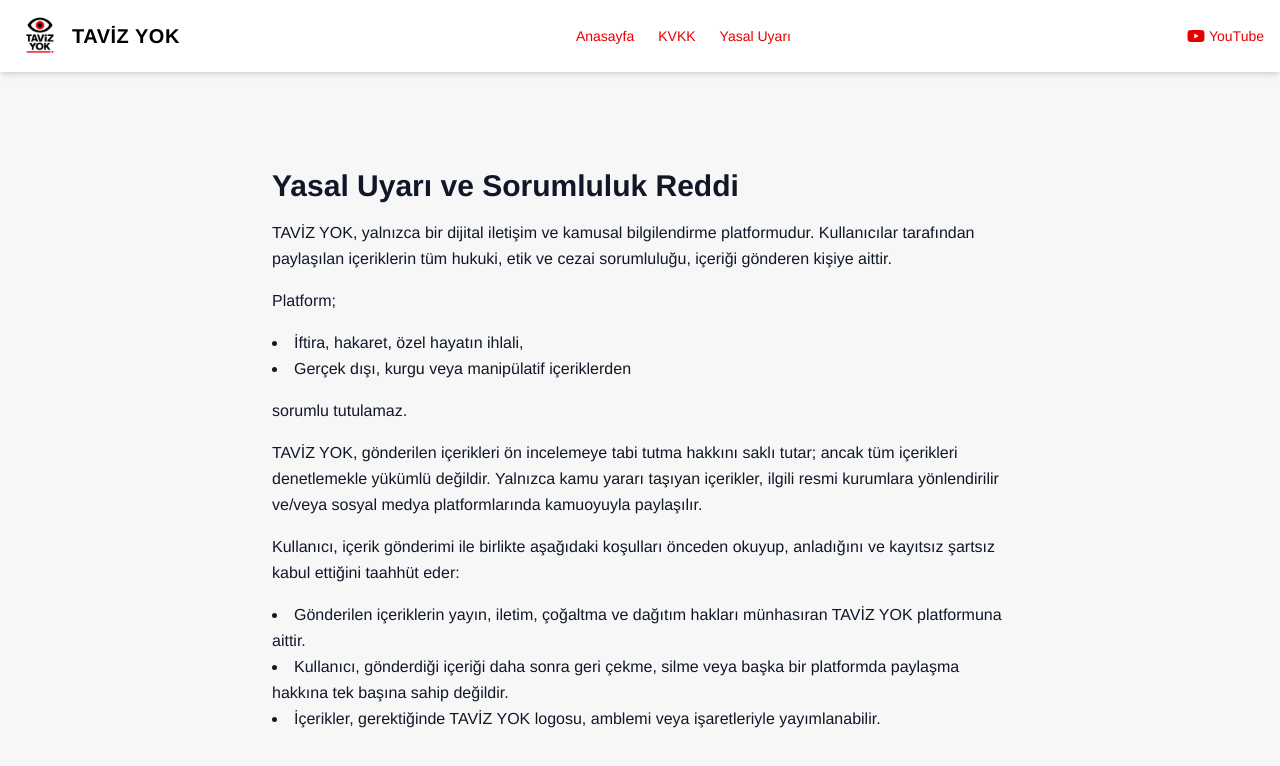
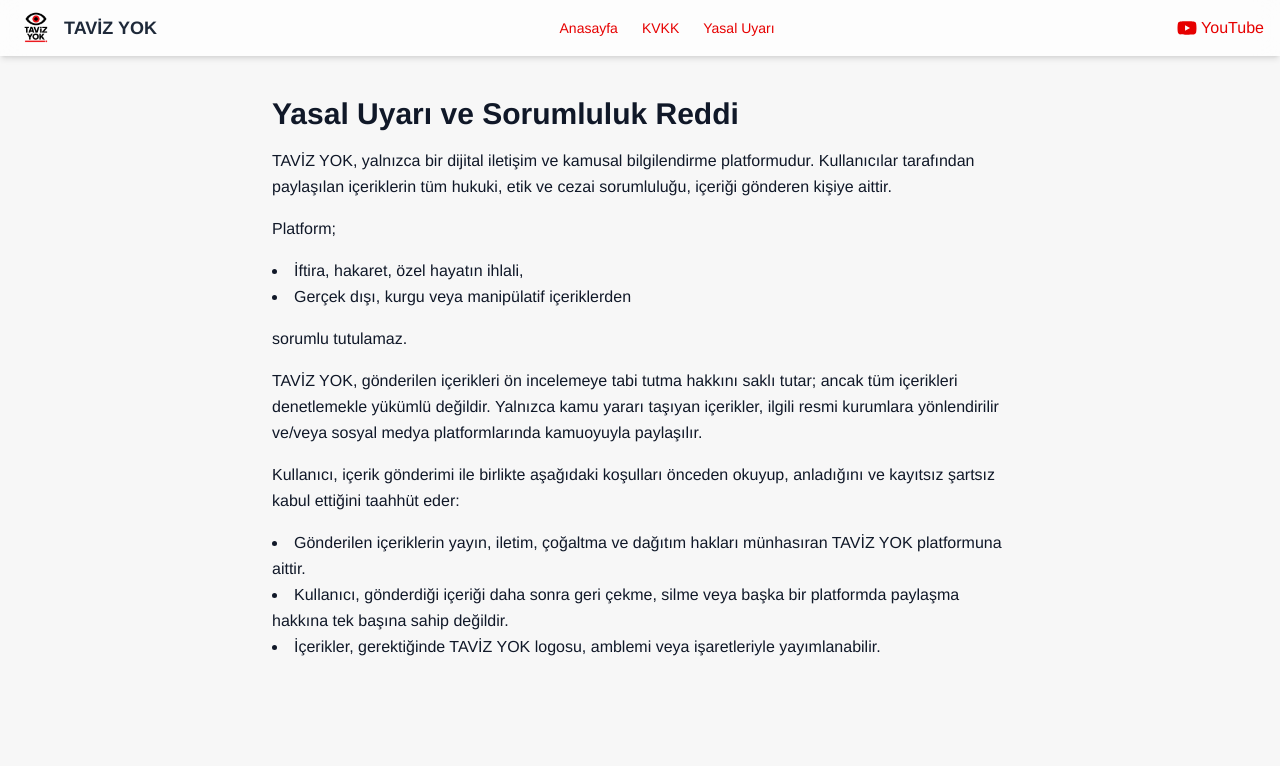
Before and after one commit to GurhanAksoy/tavizyok-website, a Next.js app: page /yasal-uyari in a window 1280 px wide. Shown: the top 766 px of the page. Built offline with nearby package versions, Linux system fonts and the light colour scheme.

Commit message:
Update Navbar.js

```diff
--- a/src/components/Navbar.js
+++ b/src/components/Navbar.js
@@ -1,55 +1,43 @@
 'use client';
-
 import Link from 'next/link';
 import Image from 'next/image';
 import { FaYoutube } from 'react-icons/fa';
 
 export default function Navbar() {
   return (
-    <header className="bg-white shadow-md w-full sticky top-0 z-50">
-      <nav className="max-w-7xl mx-auto px-4 py-3 flex justify-between items-center">
+    <nav className="fixed top-0 left-0 w-full z-50 backdrop-blur-md bg-white/70 shadow-md">
+      <div className="max-w-7xl mx-auto px-4 py-2 flex items-center justify-between">
         {/* Logo */}
-        <div className="flex items-center space-x-2">
-          <Link href="/">
-            <div className="flex items-center space-x-2 cursor-pointer">
+        <Link href="/" className="flex items-center space-x-2">
           <Image
             src="/logo.png"
             alt="Taviz Yok Logo"
-                width={48}
-                height={48}
+            width={40}
+            height={40}
+            className="object-contain"
             priority
           />
-              <span className="text-xl font-bold text-black tracking-wide">TAVİZ YOK</span>
-            </div>
+          <span className="text-lg font-bold text-gray-800">TAVİZ YOK</span>
         </Link>
+
+        {/* Menü */}
+        <div className="flex items-center space-x-6 text-sm font-medium text-gray-800">
+          <Link href="/" className="hover:text-red-600 transition">Anasayfa</Link>
+          <Link href="/kvkk" className="hover:text-red-600 transition">KVKK</Link>
+          <Link href="/yasal-uyari" className="hover:text-red-600 transition">Yasal Uyarı</Link>
         </div>
 
-        {/* Nav Links */}
-        <ul className="hidden md:flex space-x-6 text-sm font-medium">
-          <li>
-            <Link href="/" className="hover:text-red-600 transition">Anasayfa</Link>
-          </li>
-          <li>
-            <Link href="/kvkk" className="hover:text-red-600 transition">KVKK</Link>
-          </li>
-          <li>
-            <Link href="/yasal-uyari" className="hover:text-red-600 transition">Yasal Uyarı</Link>
-          </li>
-        </ul>
-
         {/* YouTube */}
-        <div className="flex items-center space-x-2">
         <a
           href="https://www.youtube.com/@Taviz_Yok"
           target="_blank"
           rel="noopener noreferrer"
-            className="flex items-center text-red-600 hover:text-red-700 transition text-sm font-medium"
+          className="flex items-center text-red-600 hover:text-red-800 transition space-x-1"
         >
-            <FaYoutube className="mr-1 text-lg" />
-            YouTube
+          <FaYoutube className="text-xl" />
+          <span className="hidden sm:inline font-medium">YouTube</span>
         </a>
       </div>
     </nav>
-    </header>
   );
 }
```
Lines whose indentation alone changed are shown as unchanged.
